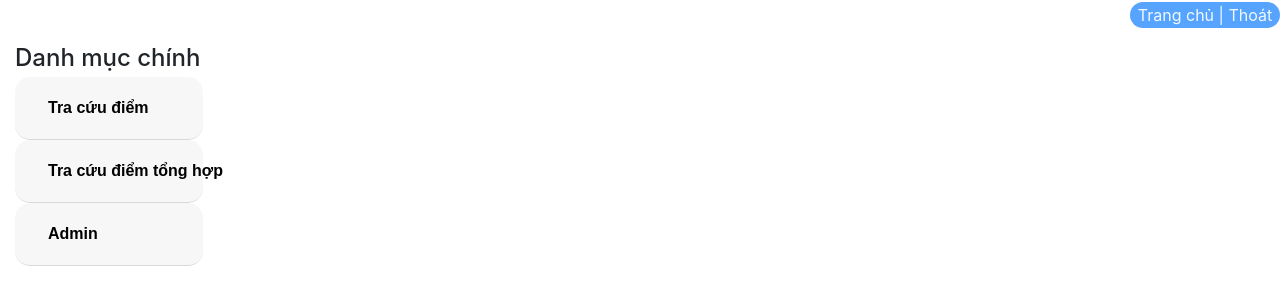
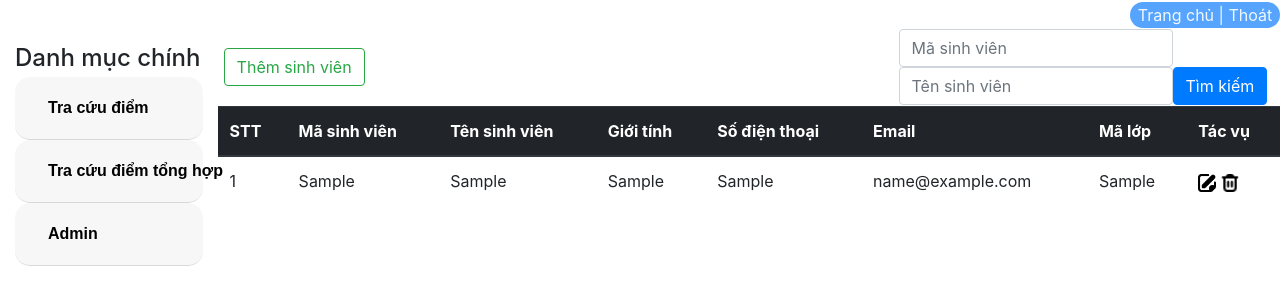
Before and after one commit to duyinyourarea/BTL_QuanLyDiem, a PHP site: page /BTL_QuanLyDiem/DanhSachSinhVien/ in a window 1280 px wide. Shown: the part 120-425 px from the top of the page. Run offline with PHP 8.4, Linux system fonts and the light colour scheme; tables that the repository leaves empty hold one stand-in row (values such as "Sample post").

Commit message:
SinhVien_v

```diff
--- /dev/null
+++ b/MVC/Controllers/DanhSachSinhVien.php
@@ -0,0 +1,47 @@
+<?php
+class DanhSachSinhVien extends Controller{
+    protected $sinhvien;
+    function __construct(){
+        $this->sinhvien = $this->mode('SinhVien');
+    }
+    function Get_data(){
+        $this->view('MasterLayout',['page'=>'SinhVien_v','dulieu'=>$this->sinhvien->sinhvien_find('','')
+    ]);
+    }
+    function Timkiem(){
+        if(isset($_POST['btnTimkiem'])){
+            $msv=$_POST['txtMasinhvien'];
+            $tsv=$_POST['txtTensinhvien'];
+            $this->view('MasterLayout',['page'=>'SinhVien_v','dulieu'=>$this->sinhvien->sinhvien_find($msv,$tsv),'msv'=>$msv,'tsv'=>$tsv
+        ]);
+        }
+    }
+    function Xoa($masinhvien){
+        $kq_del=$this->sinhvien->sinhvien_del($masinhvien);
+        if($kq_del)
+        echo"<script>alert('Xóa thành công')</script>";
+        else
+        echo"<script>alert('Xóa thất bại')</script>";
+        $this->view('MasterLayout',['page'=>'SinhVien_v','dulieu'=>$this->sinhvien->sinhvien_find('','')
+        ]);
+    }
+    function Sua($masinhvien){
+        $this->view('MasterLayout',['page'=>'SinhVien_sua','dulieu'=>$this->sinhvien->sinhvien_find($masinhvien,'')
+        ]);
+    }
+    function Sua_sinhvien(){
+        if(isset($_POST['btnLuu'])){
+            $msv=$_POST['txtMasinhvien'];
+            $tsv=$_POST['txtTensinhvien'];
+            $gioitinh=$_POST['txtGioitinh'];
+            $sodienthoai=$_POST['txtSodienthoai'];
+            $email=$_POST['txtEmail'];
+            $malop=$_POST['txtMalop'];
+            $kq=$this->sinhvien->sinhvien_upd($msv,$tsv,$gioitinh,$sodienthoai,$email,$malop);
+            if($kq)
+            $this->view('MasterLayout',['page'=>'SinhVien_v','dulieu'=>$this->sinhvien->sinhvien_find('',''),
+        ]);
+        }
+    }
+}
+?>
--- /dev/null
+++ b/MVC/Models/SinhVien.php
@@ -0,0 +1,29 @@
+<?php
+class SinhVien extends connectDB{
+    function sinhvien_ins($masinhvien, $tensinhvien, $gioitinh, $sodienthoai, $email, $malop){
+        $sql_sinhvien_ins = "INSERT INTO sinhvien VALUES('$masinhvien','$tensinhvien','$gioitinh','$sodienthoai','$email','$malop')";
+        return mysqli_query($this->con, $sql_sinhvien_ins);
+    }
+    function sinhvien_upd($masinhvien, $tensinhvien, $gioitinh, $sodienthoai, $email, $malop){
+        $sql_sinhvien_upd = "UPDATE sinhvien SET tensinhvien = '$tensinhvien', gioitinh = '$gioitinh', sodienthoai = '$sodienthoai', email = '$email', malop = '$malop' WHERE masinhvien = '$masinhvien'";
+        return mysqli_query($this->con, $sql_sinhvien_upd);
+    }
+    function sinhvien_del($masinhvien){
+        $sql_sinhvien_del = "DELETE FROM sinhvien WHERE masinhvien = '$masinhvien'";
+        return mysqli_query($this->con, $sql_sinhvien_del);
+    }
+    function masinhvien_check($masinhvien){
+        $sql_masinhvien_check = "SELECT * FROM sinhvien WHERE masinhvien='$masinhvien'";
+        $data_masinhvien_check = mysqli_query($this->con, $sql_masinhvien_check);
+        $kq_masinhvien_check = false;
+        if (mysqli_num_rows($data_masinhvien_check) > 0) {
+            $kq_masinhvien_check = true;
+
+        }
+        return $kq_masinhvien_check;
+    }
+    function sinhvien_find($masinhvien,$tensinhvien){
+        $sql_sinhvien_find="SELECT * FROM sinhvien where masinhvien like '%$masinhvien%' and tensinhvien like '%$tensinhvien%'";
+        return mysqli_query($this->con,$sql_sinhvien_find);
+    }
+}
--- a/MVC/Views/MasterLayout.php
+++ b/MVC/Views/MasterLayout.php
@@ -82,7 +82,7 @@
                      data-parent="#accordionExample">
                      <div class="card-body">
                         <ul >
-                            <li><a href="" style="color: black;font-family: Arial, Helvetica, sans-serif;"><b>Sinh viên</b></a></li>
+                            <li><a href="http://localhost/BTL_QuanLyDiem/DanhSachSinhVien/" style="color: black;font-family: Arial, Helvetica, sans-serif;"><b>Sinh viên</b></a></li>
                             <li><a href="" style="color: black;font-family: Arial, Helvetica, sans-serif;"><b>Tài khoản sinh viên</b></a></li>
                             <li><a href="" style="color: black;font-family: Arial, Helvetica, sans-serif;"><b>Môn hoc</b></a></li>
                             <li><a href="http://localhost/BTL_QuanLyDiem/DanhSachLop/" style="color: black;font-family: Arial, Helvetica, sans-serif;"><b>Lớp</b></a></li>
--- /dev/null
+++ b/MVC/Views/Pages/Sinhvien_v.php
@@ -0,0 +1,92 @@
+<!DOCTYPE html>
+<html lang="en">
+
+<head>
+    <meta charset="UTF-8">
+    <meta name="viewport" content="width=device-width, initial-scale=1.0">
+    <link rel="stylesheet" href="Public/Css/style.css">
+    <link rel="stylesheet" href="Public/Css/css_bootstrap.min.css">
+    <base href="http://localhost/BTL_QuanLyDiem/">
+    <link rel="stylesheet" href="https://stackpath.bootstrapcdn.com/bootstrap/4.1.1/css/bootstrap.min.css">
+    <title>Document</title>
+</head>
+
+<body>
+    <form action="http://localhost/BTL_QuanLyDiem/DanhSachSinhVien/Timkiem" method="post">
+        <table style="width: 100%;">
+            <tr>
+                <td style="width: 64%;"><a href=""><button class="btn btn-outline-success" name="btnThemsinhvien" style="margin: 5px;">Thêm
+                            sinh viên</button></a></td>
+                <td>
+                    <form>
+                        <div class="form-inline">
+                            <input type="text" name="txtMasinhvien" class="form-control" placeholder="Mã sinh viên" value="<?php if (isset($data['msv']))
+                                                                                                                                echo $data['msv'] ?>">
+                            <input type="text" name="txtTensinhvien" class="form-control" placeholder="Tên sinh viên" value="<?php if (isset($data['tsv']))
+                                                                                                                                    echo $data['tsv'] ?>">
+                            <input type="submit" class="btn btn-primary" name="btnTimkiem" value="Tìm kiếm">
+                        </div>
+                    </form>
+                </td>
+            </tr>
+        </table>
+
+        <table class="table">
+            <thead class="thead-dark">
+                <tr>
+                    <th>STT</th>
+                    <th>Mã sinh viên</th>
+                    <th>Tên sinh viên</th>
+                    <th>Giới tính</th>
+                    <th>Số điện thoại</th>
+                    <th>Email</th>
+                    <th>Mã lớp</th>
+                    <th>Tác vụ</th>
+                </tr>
+            </thead>
+            <tbody>
+
+                <?php
+                if (isset($data['dulieu']) && $data['dulieu'] != null) {
+                    $i = 1;
+                    while ($row = mysqli_fetch_array($data['dulieu'])) {
+                ?>
+                        <tr>
+                            <td>
+                                <?php echo $i++ ?>
+                            </td>
+                            <td>
+                                <?php echo $row['masinhvien'] ?>
+                            </td>
+                            <td>
+                                <?php echo $row['tensinhvien'] ?>
+                            </td>
+                            <td>
+                                <?php echo $row['gioitinh'] ?>
+                            </td>
+                            <td>
+                                <?php echo $row['sodienthoai'] ?>
+                            </td>
+                            <td>
+                                <?php echo $row['email'] ?>
+                            </td>
+                            <td>
+                                <?php echo $row['malop'] ?>
+                            </td>
+                            <td>
+                                <a href="http://localhost/BTL_QuanLyDiem/DanhSachSinhVien/Sua/<?php echo $row['masinhvien'] ?>"><img class="icon" src="Public/Images/note.png" alt="note"></a>
+                                <a href="http://localhost/BTL_QuanLyDiem/DanhSachSinhVien/Xoa/<?php echo $row['masinhvien'] ?>"><img class="icon" src="Public/Images/trash.png" alt="trash"></a>
+                            </td>
+                        </tr>
+                <?php
+                    }
+                }
+                ?>
+
+
+            </tbody>
+        </table>
+    </form>
+</body>
+
+</html>
```
